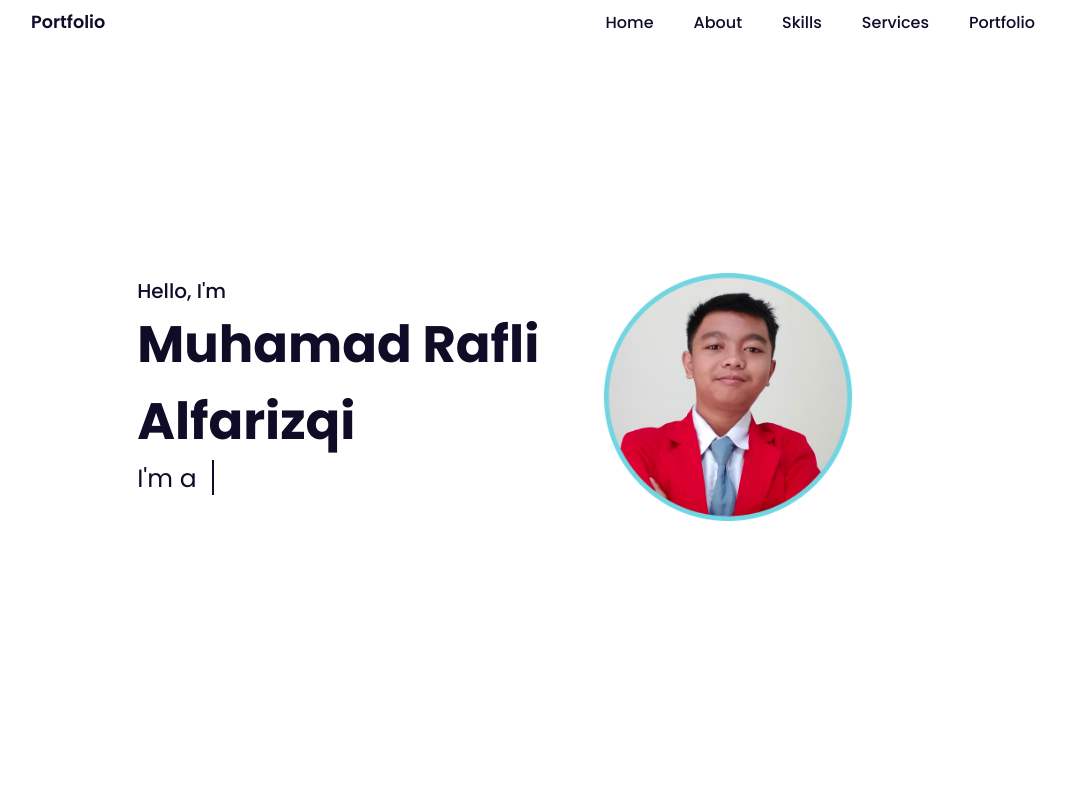
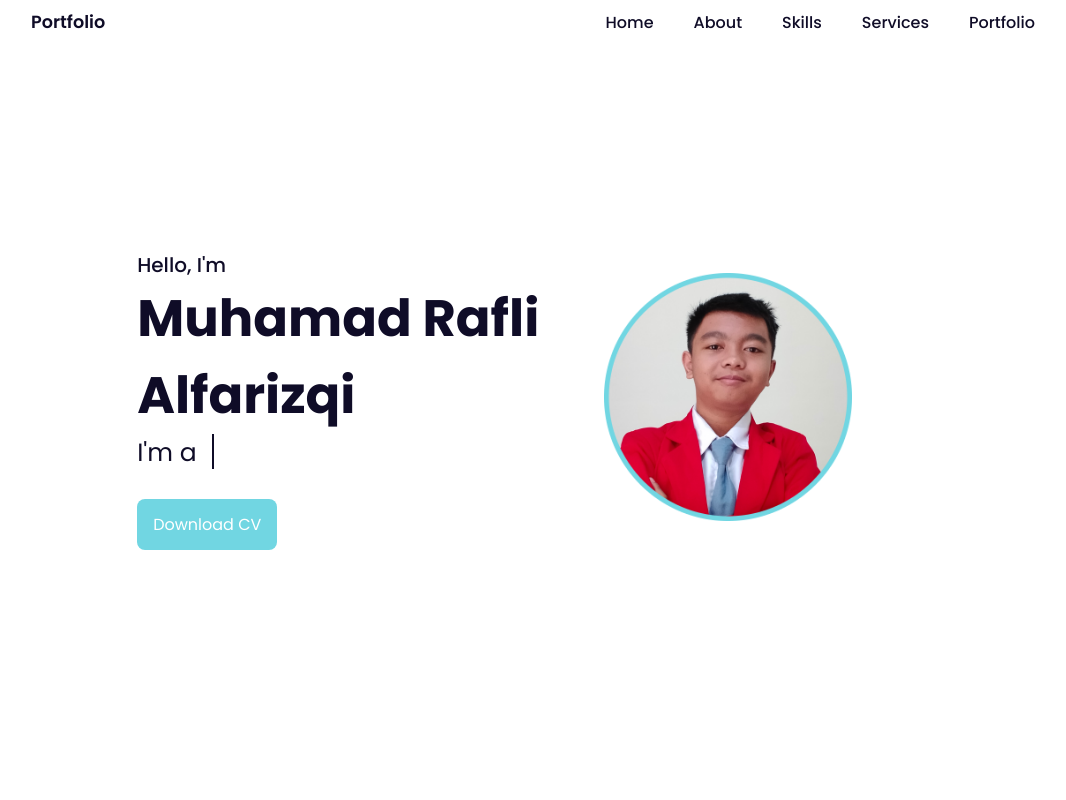
Before and after one commit to xrafffcode/Website-Portfolio, a plain HTML site: page index.html in a window 1280 px wide. Shown: the top 800 px of the page, without its empty margins (97-1163 px from the left). Drawn offline with nearby package versions, Linux system fonts and the light colour scheme.

Commit message:
Update index.html

```diff
--- a/index.html
+++ b/index.html
@@ -48,7 +48,7 @@
             </div>
             <br>
             <br>
-
+            <a href="https://drive.google.com/u/1/uc?id=1EK1cS29MzUPOSKYcc8ITxdHqF-YARVl4&export=download" class="btn">Download CV</a>
         </div>
     </section>
     <!-- About -->
```
